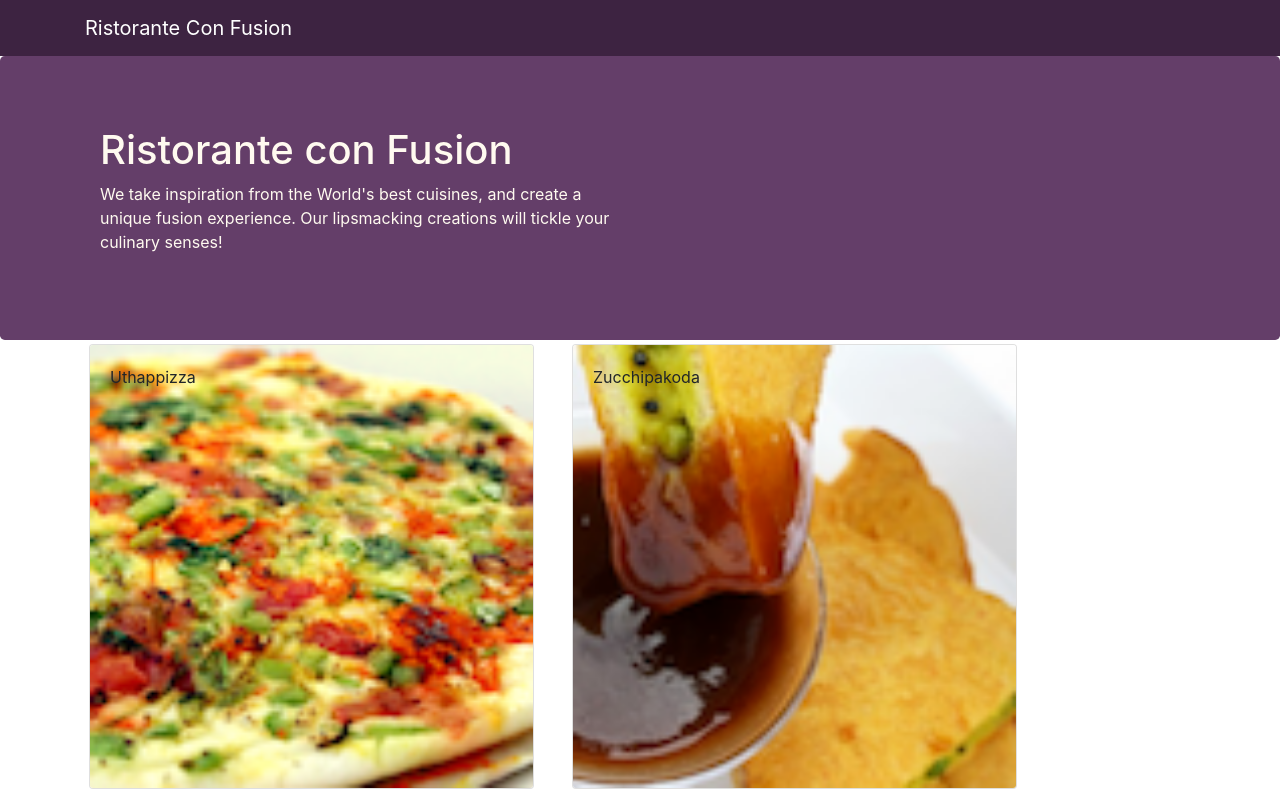
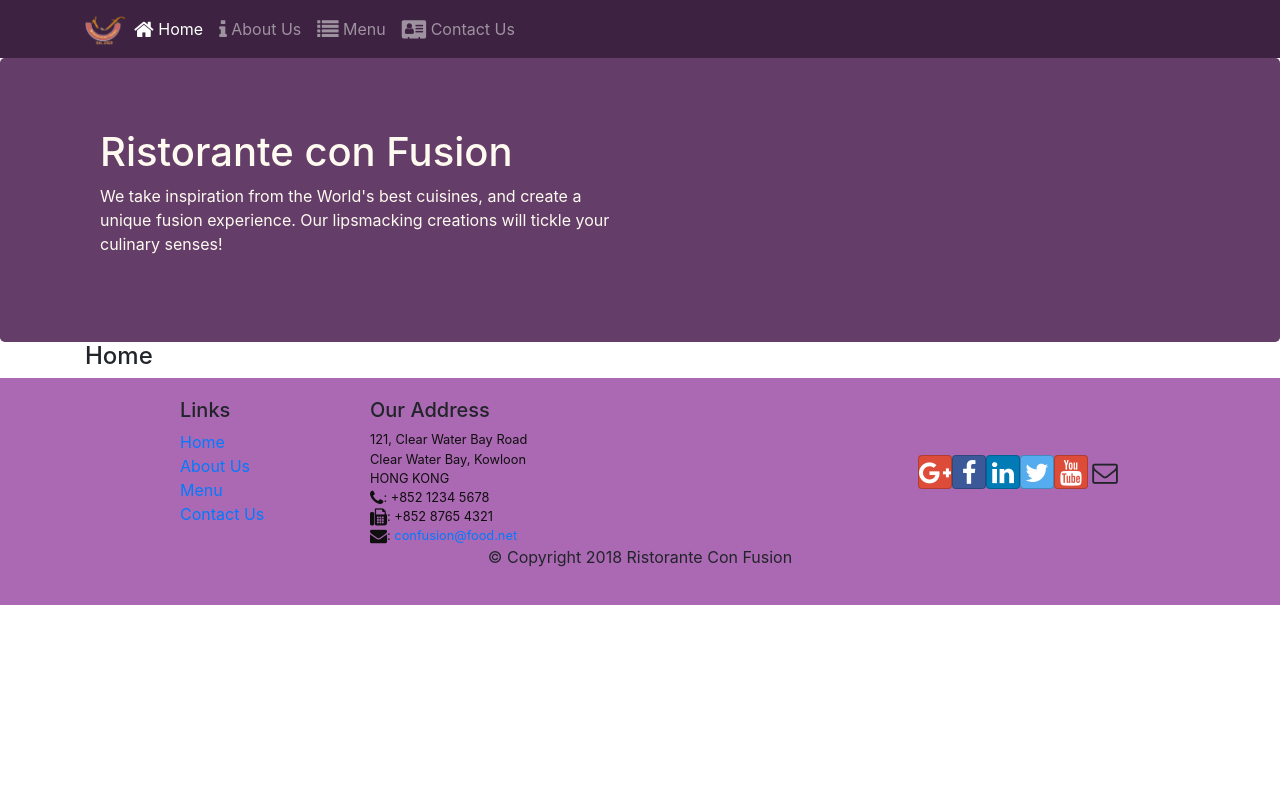
Before and after one commit to nuraynab/my-react-project, a React (Create React App) app: page /home in a window 1280 px wide. Shown: the top 795 px of the page. Built offline with nearby package versions, Linux system fonts and the light colour scheme.

Commit message:
react router

```diff
--- a/package.json
+++ b/package.json
@@ -12,6 +12,7 @@
     "react": "^16.13.1",
     "react-dom": "^16.13.1",
     "react-popper": "^2.2.3",
+    "react-router-dom": "^5.2.0",
     "react-scripts": "3.4.1",
     "reactstrap": "^8.4.1"
   },
--- a/src/App.js
+++ b/src/App.js
@@ -1,14 +1,17 @@
 import React from 'react';
 import './App.css';
 import Main from './components/MainComponent';
+import {BrowserRouter} from 'react-router-dom';
 
 class App extends React.Component{
 
     render() {
         return (
-            <div className="App">
-                <Main />
-            </div>
+            <BrowserRouter>
+                <div className="App">
+                    <Main />
+                </div>
+            </BrowserRouter>
         );
     }
 
--- a/src/components/FooterComponent.js
+++ b/src/components/FooterComponent.js
@@ -1,4 +1,5 @@
 import React from "react";
+import {Link} from 'react-router-dom';
 
 function Footer(props) {
     return(
@@ -8,10 +9,10 @@
                     <div className="col-4 offset-1 col-sm-2">
                         <h5>Links</h5>
                         <ul className="list-unstyled">
-                            <li><a href="#">Home</a></li>
-                            <li><a href="#">About</a></li>
-                            <li><a href="#">Menu</a></li>
-                            <li><a href="contactus.html">Contact</a></li>
+                            <li><Link to='/home'>Home</Link></li>
+                            <li><Link to='/aboutus'>About Us</Link></li>
+                            <li><Link to='/menu'>Menu</Link></li>
+                            <li><Link to='/contactus'>Contact Us</Link></li>
                         </ul>
                     </div>
                     <div className="col-7 col-sm-5">
--- a/src/components/HeaderComponent.js
+++ b/src/components/HeaderComponent.js
@@ -1,13 +1,46 @@
 import React from 'react';
-import {Navbar, NavbarBrand, Jumbotron} from "reactstrap";
+import {Navbar, NavbarBrand, Nav, NavbarToggler, Collapse, NavItem, Jumbotron} from "reactstrap";
+import {NavLink} from "react-router-dom";
 
 class Header extends React.Component{
+
+    constructor(props) {
+        super(props);
+        this.state = {
+            isNavOpen: false
+        };
+        this.toggleNav = this.toggleNav.bind(this);
+    }
+
+    toggleNav(){
+        this.setState({
+            isNavOpen: !this.state.isNavOpen
+        })
+    }
+
     render() {
         return(
             <React.Fragment>
-                <Navbar dark>
+                <Navbar dark expand="md">
                     <div className='container'>
-                        <NavbarBrand href='/'>Ristorante Con Fusion</NavbarBrand>
+                        <NavbarToggler onClick={this.toggleNav}/>
+                        <NavbarBrand className='mr-auto' href='/'><img src="assets/images/logo.png" height='30' width='41' alt='Ristorante Con Fusion' /> </NavbarBrand>
+                        <Collapse isOpen={this.state.isNavOpen} navbar>
+                            <Nav navbar>
+                                <NavItem>
+                                    <NavLink className='nav-link' to='/home'><span className='fa fa-home fa-lg'></span> Home </NavLink>
+                                </NavItem>
+                                <NavItem>
+                                    <NavLink className='nav-link' to='/aboutus'><span className='fa fa-info fa-lg'></span> About Us </NavLink>
+                                </NavItem>
+                                <NavItem>
+                                    <NavLink className='nav-link' to='/menu'><span className='fa fa-list fa-lg'></span> Menu </NavLink>
+                                </NavItem>
+                                <NavItem>
+                                    <NavLink className='nav-link' to='/contactus'><span className='fa fa-address-card fa-lg'></span> Contact Us </NavLink>
+                                </NavItem>
+                            </Nav>
+                        </Collapse>
                     </div>
                 </Navbar>
                 <Jumbotron>
--- /dev/null
+++ b/src/components/HomeComponent.js
@@ -0,0 +1,11 @@
+import React from "react";
+
+function Home(props) {
+    return(
+        <div className='container'>
+            <h4>Home</h4>
+        </div>
+    )
+}
+
+export default Home;
--- a/src/components/MainComponent.js
+++ b/src/components/MainComponent.js
@@ -3,27 +3,32 @@
 import DishDetail from "./DishdetailComponent";
 import Header from "./HeaderComponent";
 import Footer from "./FooterComponent";
+import Home from "./HomeComponent";
 import {DISHES} from "../shared/dishes";
+import {Switch, Route, Redirect} from 'react-router-dom';
 
 class Main extends React.Component{
     constructor(props){
         super(props);
         this.state = {
             dishes: DISHES,
-            selectedDish: null
         };
     }
 
-    onDishSelect(dish){
-        this.setState({selectedDish:dish});
-    }
-
     render() {
+        const  HomePage = () => {
+            return(
+                <Home />
+            )
+        }
         return (
             <div>
                 <Header />
-                <Menu dishes={this.state.dishes} onClick={(dishId) => this.onDishSelect(dishId)}/>
-                <DishDetail dish={this.state.dishes.filter((dish) => dish.id === this.state.selectedDish)[0]}/>
+                <Switch>
+                    <Route path='/home' component={HomePage} />
+                    <Route exact path='/menu' component={() => <Menu dishes={this.state.dishes} /> } />
+                    <Redirect to='/home' />
+                </Switch>
                 <Footer />
             </div>
         );
```
Also changed, not shown: 1 other file (tests, documents, lock files or other folders).
